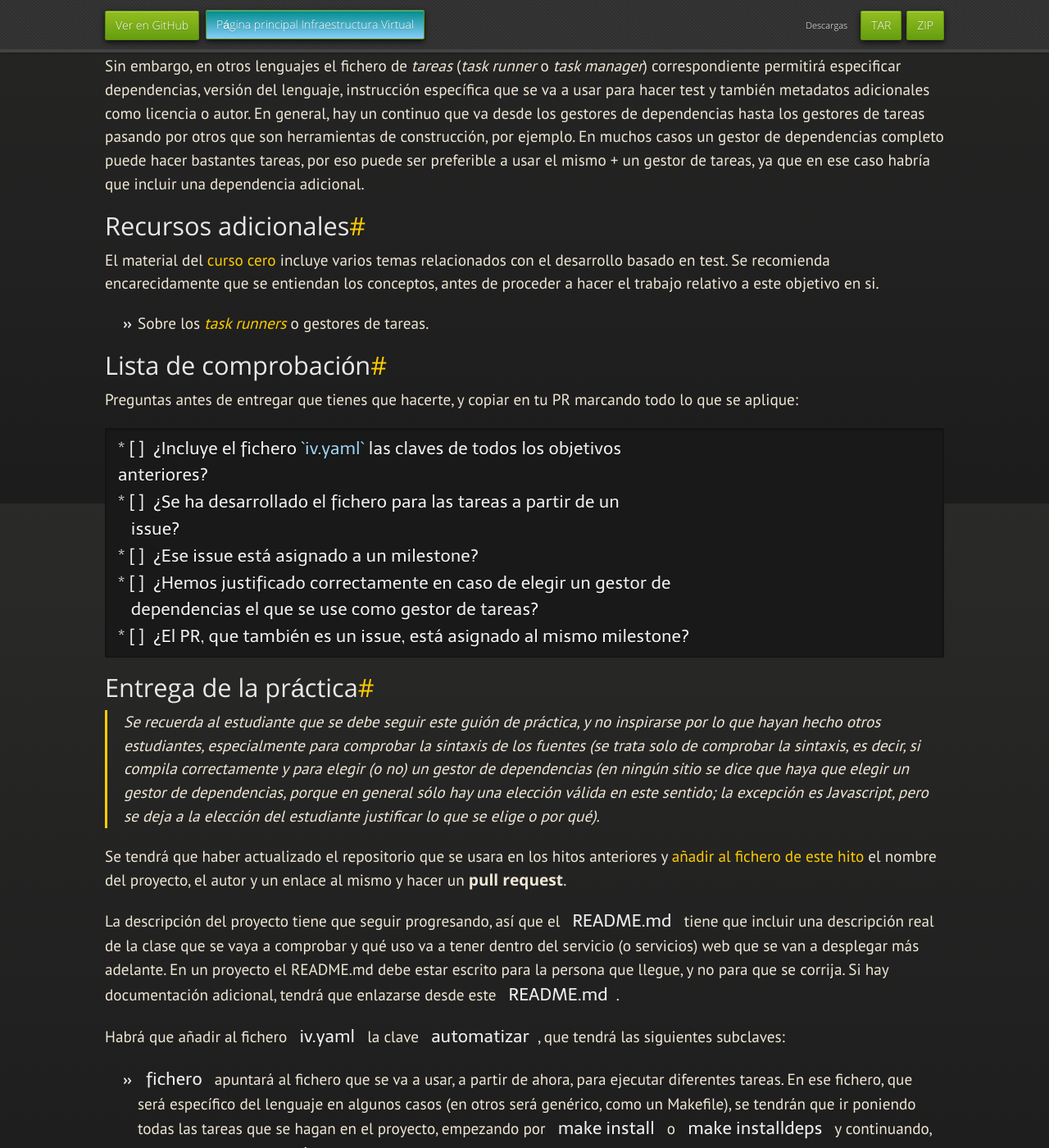
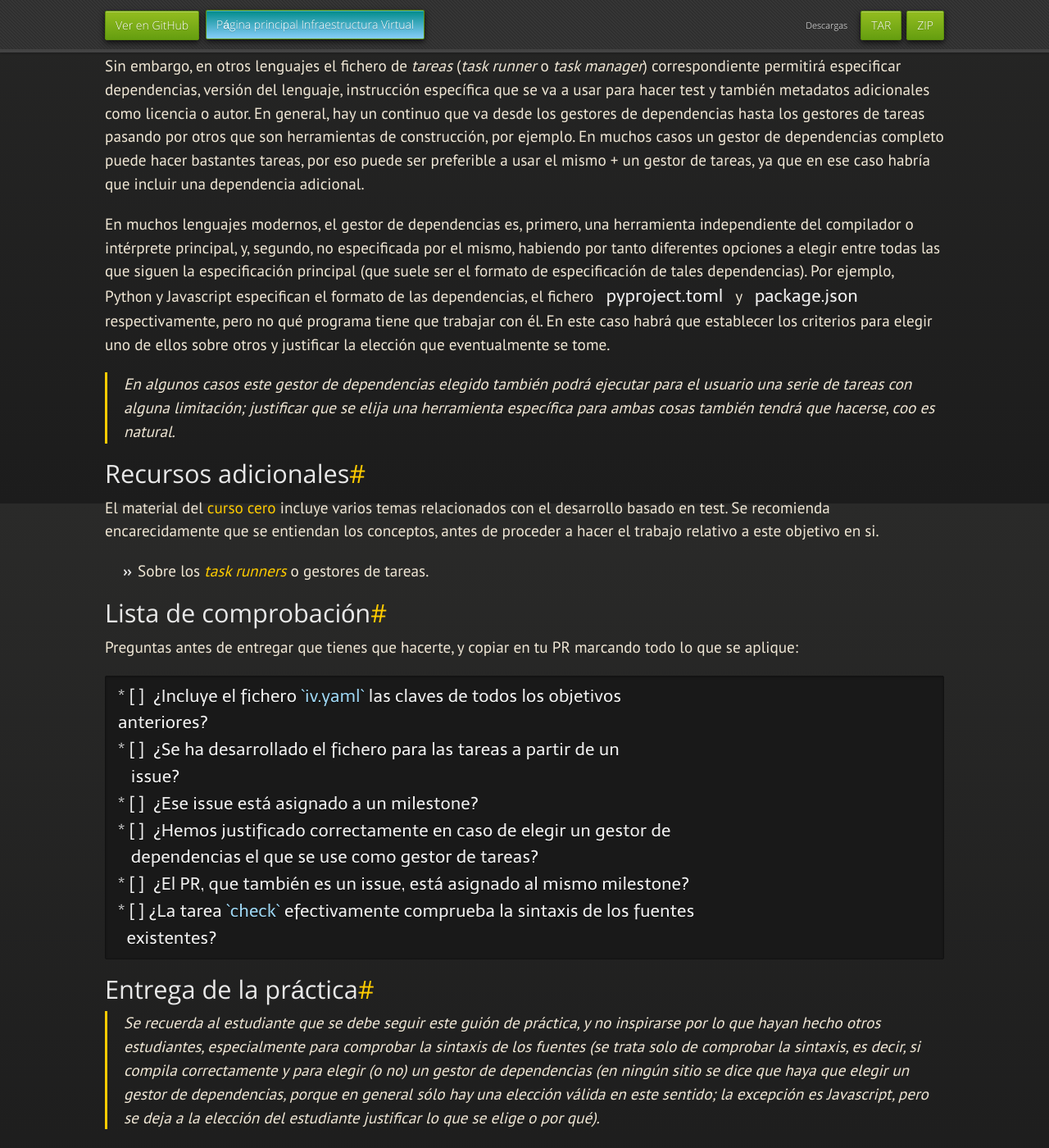
Before and after one commit to JJ/IV, a Jekyll site: the page built from documentos/proyecto/3.Automatizar.md, in a window 1280 px wide and 1400 px high, scrolled down 2086 px. Shown: the whole window at 82% size. Built offline with Jekyll 4.4.1, drawn with Linux system fonts in a browser that asks for light colours; nearby versions of some CDN libraries; some web fonts are replaced; our own code applies the rules of GitHub Pages for plain Markdown files; some of the changed text lies outside the part shown.

Commit message:
Sync documentos/proyecto/3.Automatizar.md de master a gh-pages

````diff
--- a/documentos/proyecto/3.Automatizar.md
+++ b/documentos/proyecto/3.Automatizar.md
@@ -118,6 +118,22 @@ Sin embargo, en otros lenguajes el fichero de *tareas* (*task runner*
   ser preferible a usar el mismo + un gestor de tareas, ya que en ese
   caso habría que incluir una dependencia adicional.
 
+En muchos lenguajes modernos, el gestor de dependencias es, primero,
+una herramienta independiente del compilador o intérprete principal,
+y, segundo, no especificada por el mismo, habiendo por tanto
+diferentes opciones a elegir entre todas las que siguen la
+especificación principal (que suele ser el formato de especificación
+de tales dependencias). Por ejemplo, Python y Javascript especifican el formato de
+las dependencias, el fichero `pyproject.toml` y `package.json`
+respectivamente, pero no qué programa tiene que trabajar con él. En
+este caso habrá que establecer los criterios para elegir uno de ellos
+sobre otros y justificar la elección que eventualmente se tome.
+
+> En algunos casos este gestor de dependencias elegido también podrá
+> ejecutar para el usuario una serie de tareas con alguna limitación;
+> justificar que se elija una herramienta específica para ambas cosas
+> también tendrá que hacerse, coo es natural.
+
 ## Recursos adicionales
 
 El material del [curso cero](https://jj.github.io/curso-tdd) incluye
@@ -143,6 +159,8 @@ anteriores?
 * [ ]  ¿Hemos justificado correctamente en caso de elegir un gestor de
    dependencias el que se use como gestor de tareas?
 * [ ]  ¿El PR, que también es un issue, está asignado al mismo milestone?
+* [ ] ¿La tarea `check` efectivamente comprueba la sintaxis de los fuentes
+  existentes?
 ```
 
 ## Entrega de la práctica
@@ -185,6 +203,12 @@ siguientes subclaves:
   explicando cómo comprobar la sintaxis de la entidad o entidades que se hayan
   programado hasta ese momento.
 
+Entre las tareas que estén automatizadas, se tendrá que incluir
+necesariamente la que corresponde al objetivo anterior, es decir,
+comprobar que la sintaxis de los fuentes que haya hasta ese momento
+sean correctos. Se puede incluir alguna adicional, siempre dentro del
+producto mínimamente viable en el que se esté trabajando.
+
 ## Consecución del objetivo
 
 Se consigue si se han configurado correctamente las herramientas de
````
